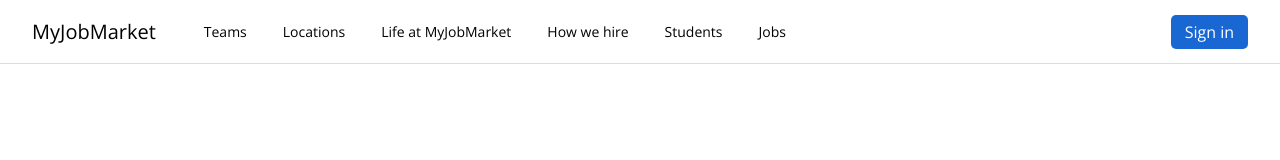
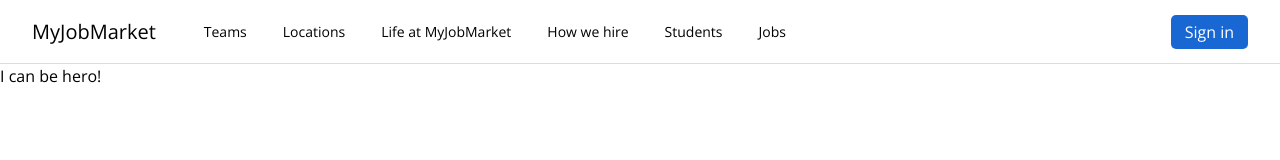
Before and after one commit to karimisdm/Search_Job, a Vue app in the folder search-job/: page / in a window 1280 px wide. Shown: the top 160 px of the page. Built offline with nearby package versions, Linux system fonts and the light colour scheme.

Commit message:
added dynamic height to header

```diff
--- a/search-job/src/App.vue
+++ b/search-job/src/App.vue
@@ -1,8 +1,10 @@
 <script setup>
 import MainNav from '@/components/MainNav.vue';
+import TheHero from './components/TheHero.vue';
 </script>
 <template>
   <div>
     <MainNav/>
+    <TheHero/>
   </div>
 </template>
--- a/search-job/src/components/ActionButton.vue
+++ b/search-job/src/components/ActionButton.vue
@@ -1,8 +1,7 @@
 <script setup>
-import { computed } from 'vue';
-const handleClick = ()=>{
-    console.log("Button Clicked!");
-};
+import { computed, defineEmits } from 'vue';
+
+
 const props = defineProps({
   text: {
     type: String,
--- a/search-job/src/components/MainNav.vue
+++ b/search-job/src/components/MainNav.vue
@@ -1,5 +1,5 @@
 <script setup>
-import { ref } from 'vue'
+import { computed, ref } from 'vue'
 import ActionButton from '@/components/ActionButton.vue'
 import ProfileImage from '@/components/ProfileImage.vue'
 import TheSubNav from '@/components/TheSubNav.vue'
@@ -18,10 +18,17 @@ const isLoggedIn = ref(false);
 const loginUser = ()=>{
     isLoggedIn.value = true;
 }
+const getHeight = computed(()=>{
+   return{
+    'h-16': !isLoggedIn.value,
+    'h-32': isLoggedIn.value
+   }
+}
+)
 </script>
 
 <template>
-  <header class="w-full text-sm">
+  <header :class="['w-full', 'text-sm', getHeight]">
     <div class="fixed top-0 left-0 w-full h-16 bg-white">
       <div class="mx-auto flex flex-nowrap h-full border-b border-solid border-brand-gray-1 px-8">
         <a :href="url" class="flex h-full items-center text-xl">
--- /dev/null
+++ b/search-job/src/components/TheHero.vue
@@ -0,0 +1,9 @@
+<script setup>
+</script>
+<template>
+    <main>
+        <section>
+            I can be hero!
+        </section>
+    </main>
+</template>
```
